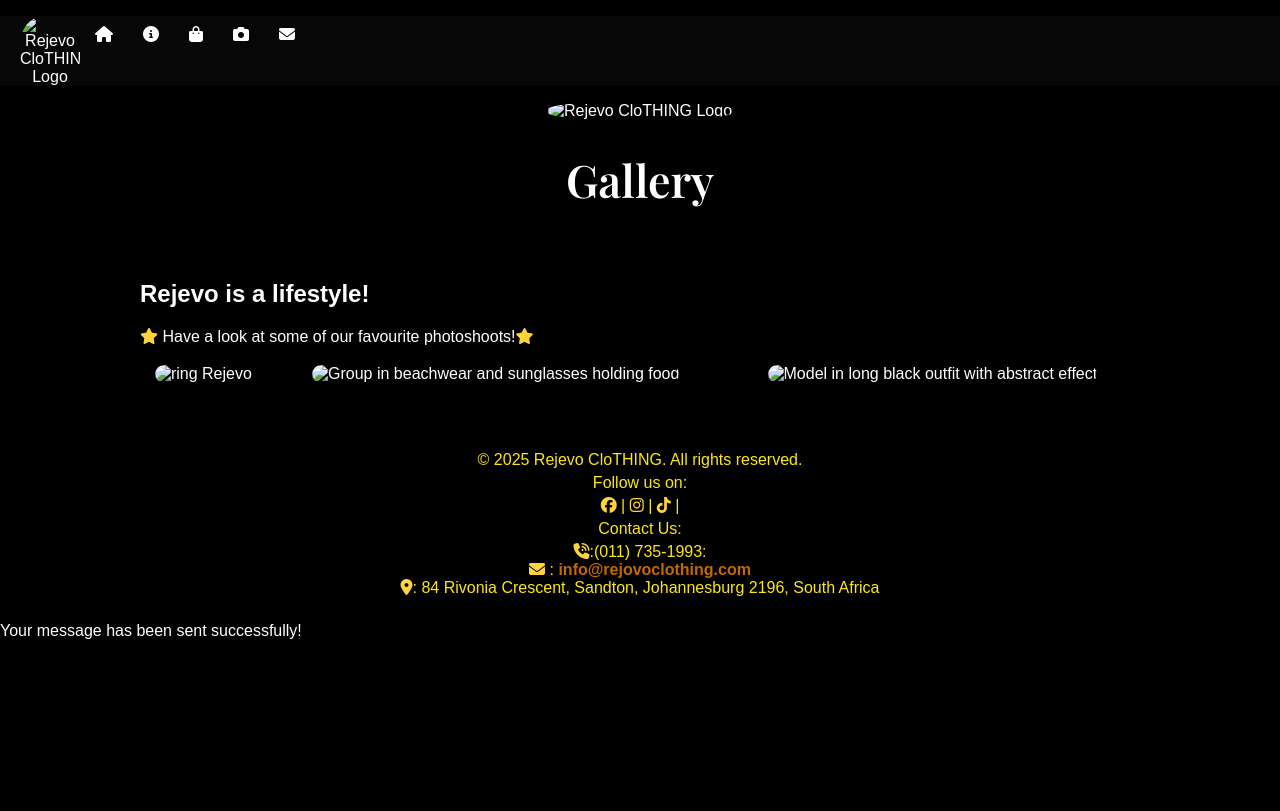
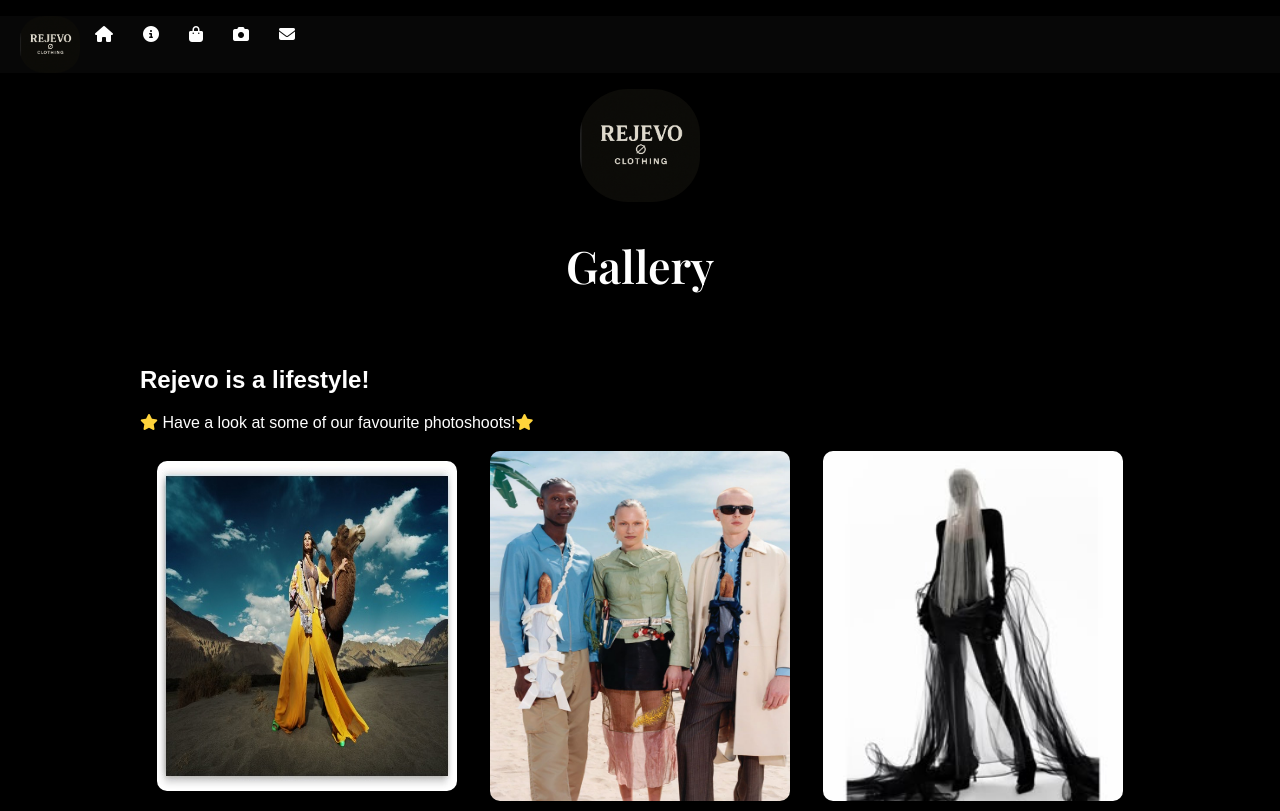
Before and after one commit to Shazziiee/rejevoclothing, a plain HTML site: page gallery.html in a window 1280 px wide. Shown: the top 811 px of the page. Drawn offline with nearby package versions, Linux system fonts and the light colour scheme; files that its build step writes are made by us from their sources; a script that the page names is missing; files whose address does not match are found by name.

Commit message:
Update gallery.html

```diff
--- a/gallery.html
+++ b/gallery.html
@@ -13,7 +13,7 @@
     <header>
         <nav>
             <ul class="nav-links">
-                <img src="images/Rejevo clothing.png" alt="Rejevo CloTHING Logo" width="80">
+                <img src="Rejevo clothing.png" alt="Rejevo CloTHING Logo" width="80">
 
                 <a href="Index.html"><i class="fa-solid fa-house" style="color: #ffffff;"></i></a>
 
@@ -27,7 +27,7 @@
             </ul>
           </nav>
 
-                 <img src="images/Rejevo clothing.png" alt="Rejevo CloTHING Logo" width="180">
+                 <img src="Rejevo clothing.png" alt="Rejevo CloTHING Logo" width="180">
         <h1>Gallery</h1>
     </header>
 
@@ -37,16 +37,16 @@
         <p><i class="fa-solid fa-star" style="color: #FFD43B;"></i>      Have a look at some of our favourite photoshoots!<i class="fa-solid fa-star" style="color: #FFD43B;"></i></p>
         <table>
             <tr>
-                        <td><img src="images/fashion_model_female_photoshoot_desert_camel-t2.jpg" alt="ring Rejevo " width="300" height="330"></td>
+                        <td><img src="fashion_model_female_photoshoot_desert_camel-t2.jpg" alt="ring Rejevo " width="300" height="330"></td>
 
-                     <td><img src="images/pose unique.jpg" alt="Group in beachwear and sunglasses holding food" width="300" height="350"></td>
+                     <td><img src="pose unique.jpg" alt="Group in beachwear and sunglasses holding food" width="300" height="350"></td>
 
 
 
 
 
 
-                    <td><img src="images/veil.jpg" alt="Model in long black outfit with abstract effect" width="300" height="350"></td>
+                    <td><img src="veil.jpg" alt="Model in long black outfit with abstract effect" width="300" height="350"></td>
             </tr>
             <!-- Add more rows and images as needed -->
         </table>
```
